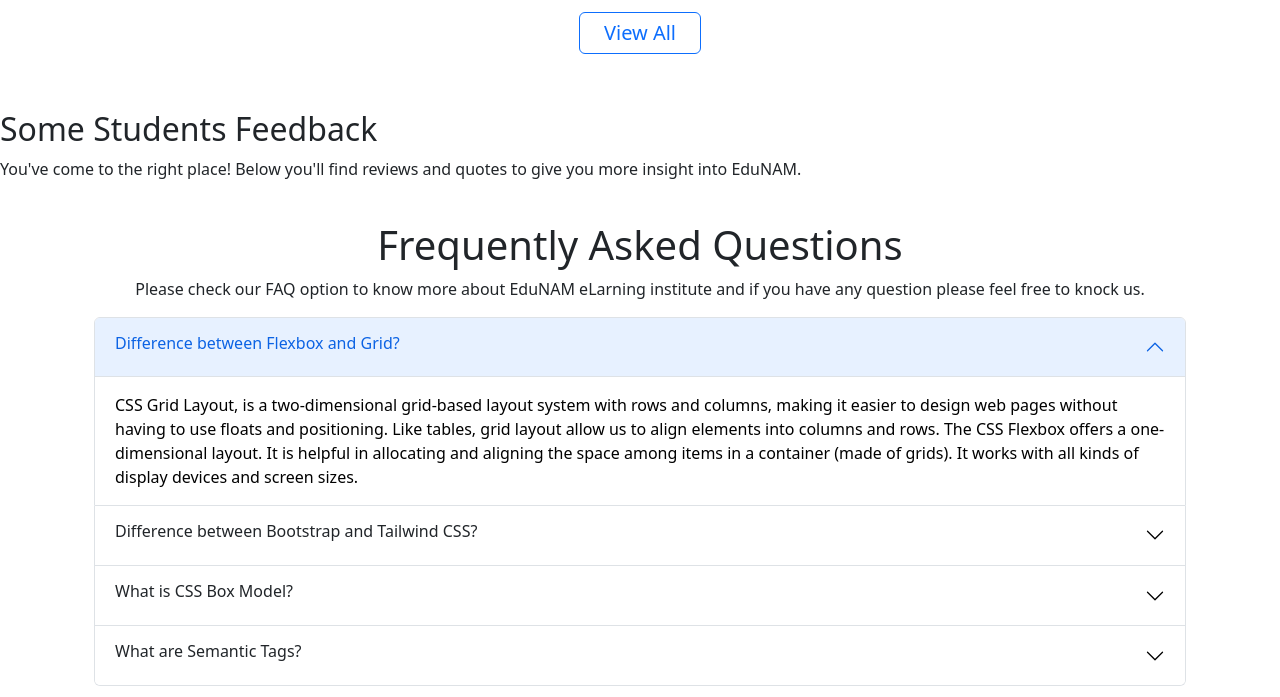
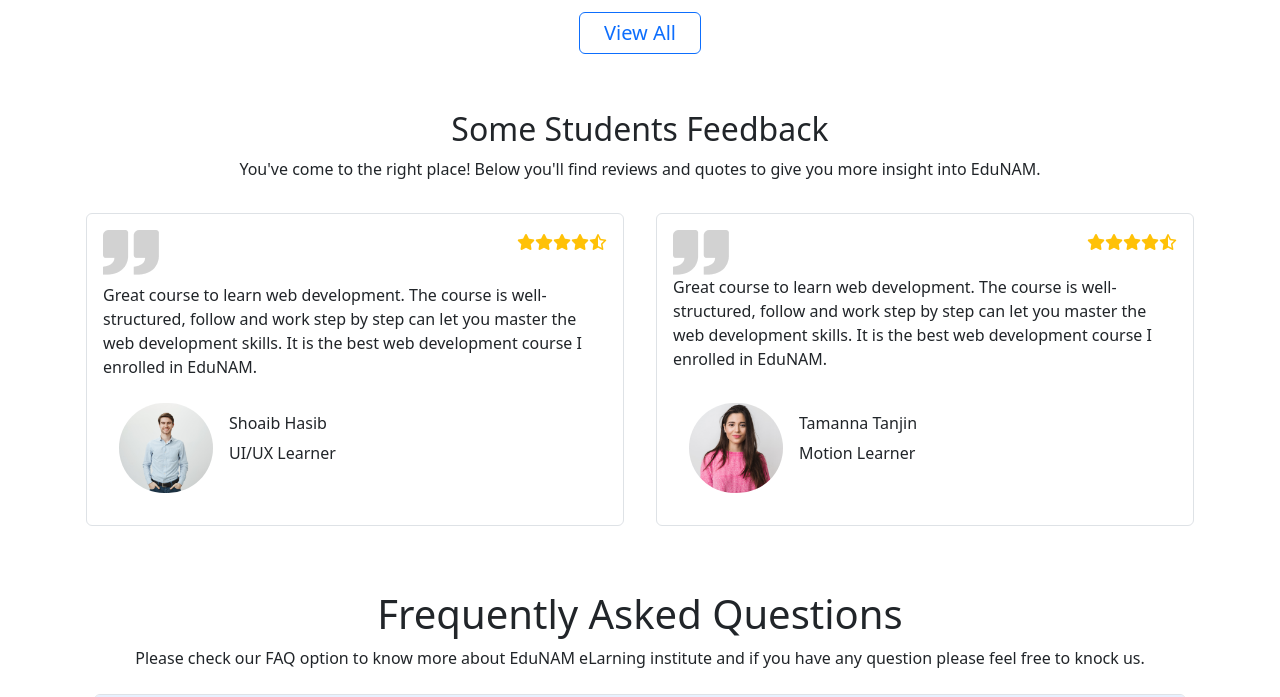
Before and after one commit to nurealammiaji/edunam-bootstrap, a plain HTML site: page index.html in a window 1280 px wide. Shown: the part 3101-3798 px from the top of the page. Drawn offline with nearby package versions, Linux system fonts and the light colour scheme.

Commit message:
feedback section added

```diff
--- a/index.html
+++ b/index.html
@@ -333,11 +333,48 @@
     <section>
       <div>
         <div>
-          <h2>Some Students Feedback</h2>
-          <p>You've come to the right place! Below you'll find reviews and quotes to give you more insight into EduNAM.</p>
+          <h2 class="text-center">Some Students Feedback</h2>
+          <p class="text-center">You've come to the right place! Below you'll find reviews and quotes to give you more insight into EduNAM.</p>
         </div>
-        <div>
-
+        <div class="container">
+          <div class="row">
+            <div class="col col-md-12 col-lg border rounded-2 m-3 p-3">
+              <div class="d-flex justify-content-between">
+                <div>
+                  <img src="./images/comma.png" alt="">
+                </div>
+                <div>
+                  <p><i class="fa fa-star text-warning" aria-hidden="true"></i><i class="fa fa-star text-warning" aria-hidden="true"></i><i class="fa fa-star text-warning" aria-hidden="true"></i><i class="fa fa-star text-warning" aria-hidden="true"></i><i class="fa fa-star-half-full text-warning" aria-hidden="true"></i></p>
+                </div>
+              </div>
+              <p class="my-2">Great course to learn web development. The course is well-structured, follow and work step by step can let you master the web development skills. It is the best web development course I enrolled in EduNAM.</p>
+              <div class="d-flex justify-content-start align-items-center">
+                <img class="rounded-pill p-3" style="width: 25%;" src="./images/student/student-1.png" alt="">
+                <div>
+                  <h6>Shoaib Hasib</h6>
+                  <p>UI/UX Learner</p>
+                </div>
+              </div>
+            </div>
+            <div class="col col-md-12 col-lg border rounded-2 m-3 p-3">
+              <div class="d-flex justify-content-between">
+                <div>
+                  <img src="./images/comma.png" alt="">
+                </div>
+                <div>
+                  <p><i class="fa fa-star text-warning" aria-hidden="true"></i><i class="fa fa-star text-warning" aria-hidden="true"></i><i class="fa fa-star text-warning" aria-hidden="true"></i><i class="fa fa-star text-warning" aria-hidden="true"></i><i class="fa fa-star-half-full text-warning" aria-hidden="true"></i></p>
+                </div>
+              </div>
+              <p>Great course to learn web development. The course is well-structured, follow and work step by step can let you master the web development skills. It is the best web development course I enrolled in EduNAM.</p>
+              <div class="d-flex justify-content-start align-items-center">
+                <img class="rounded-pill p-3" style="width: 25%;" src="./images/student/student-2.png" alt="">
+                <div>
+                  <h6>Tamanna Tanjin</h6>
+                  <p>Motion Learner</p>
+                </div>
+              </div>
+            </div>
+          </div>
         </div>
       </div>
     </section>
@@ -346,7 +383,7 @@
   <!-- FAQ Area Start -->
   <section>
     <div class="container">
-      <div>
+      <div class="m-4">
         <h1 class="text-center">Frequently Asked Questions</h1>
         <p class="text-center">Please check our FAQ option to know more about EduNAM eLarning institute and if you have any question please feel free to knock us.</p>
       </div>
```
